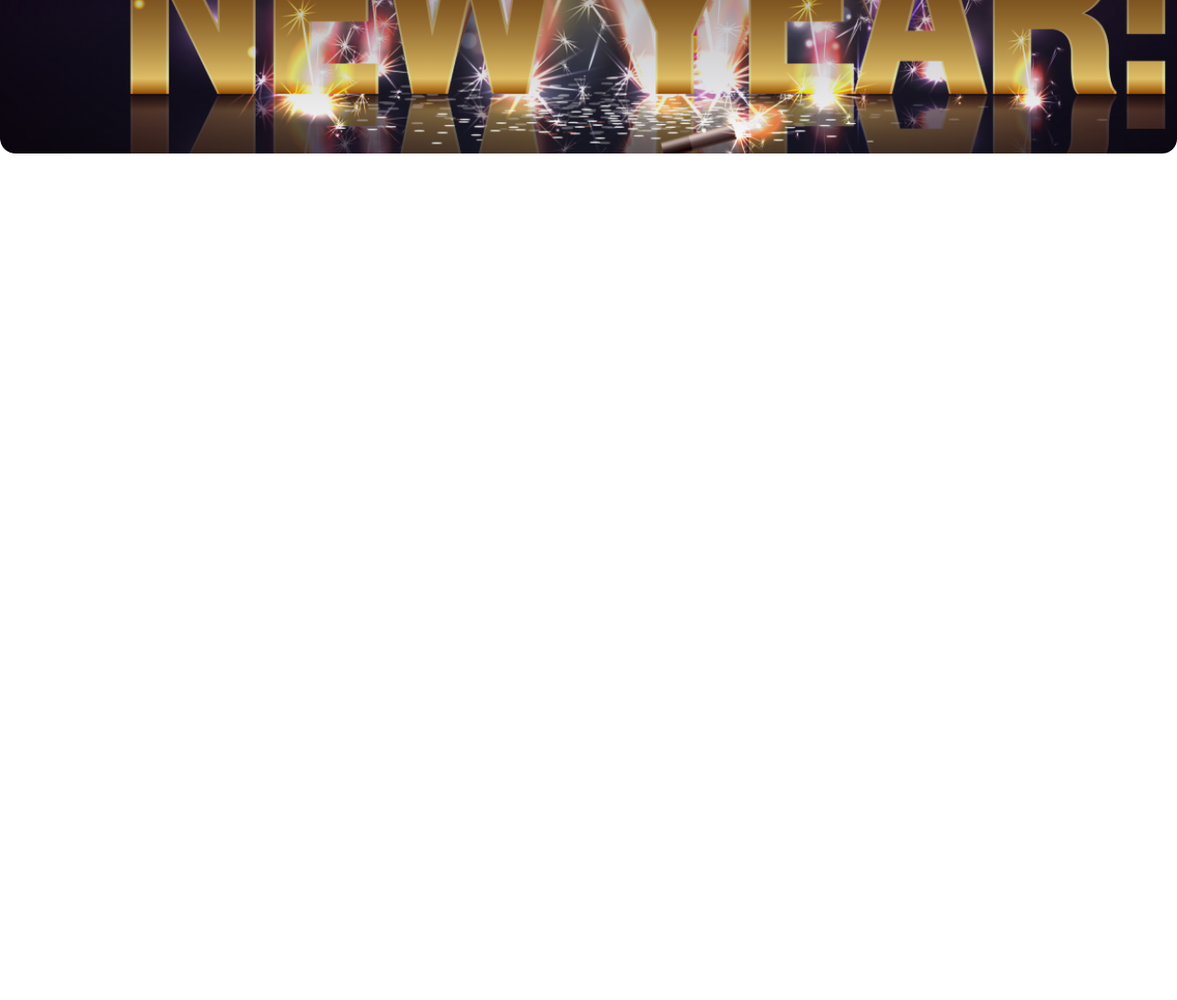
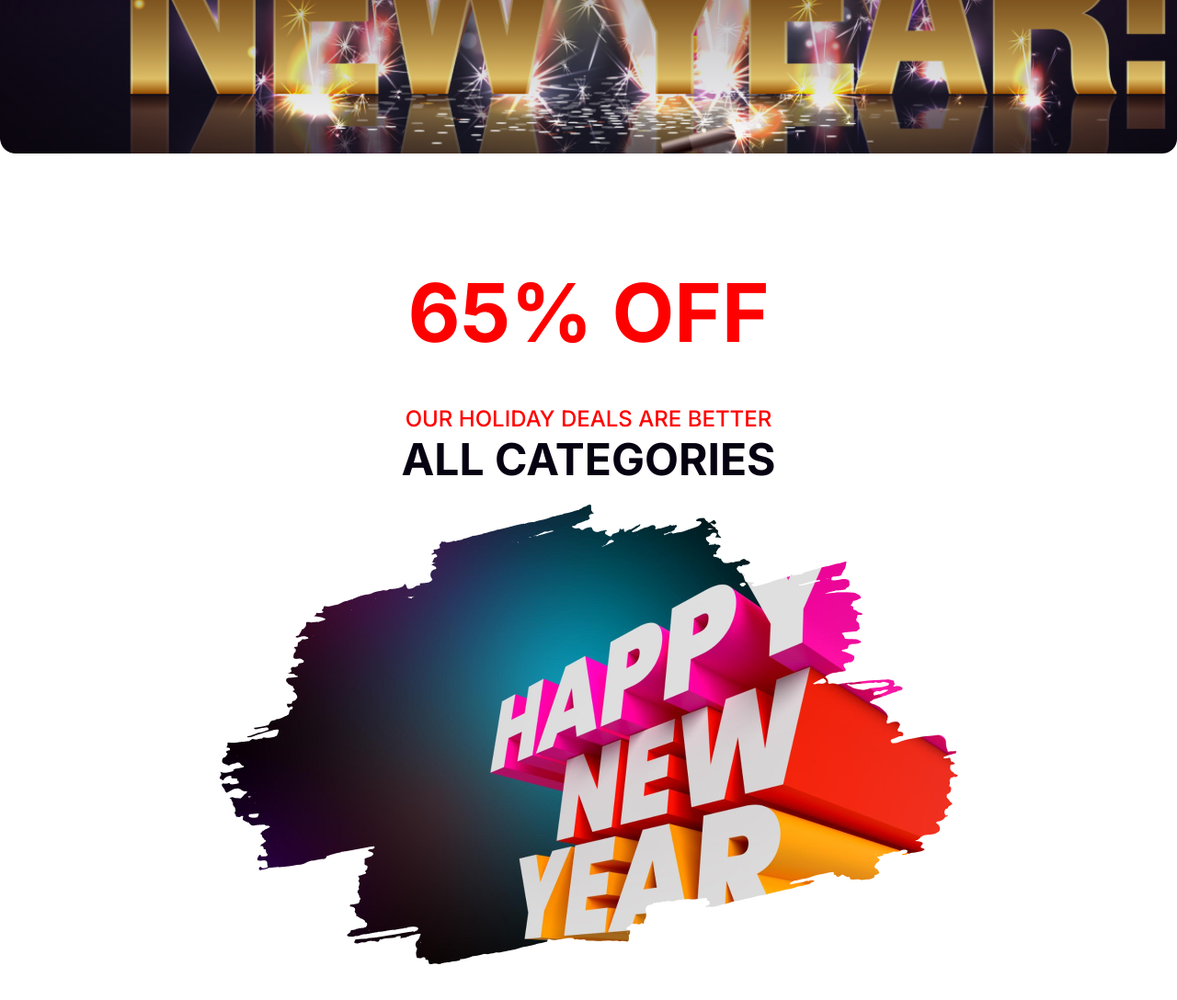
Before and after one commit to AsifaJahanSafa/new-year-new-me-sollution, a plain HTML site: page index.html in a window 1280 px wide. Shown: the part 500-1588 px from the top of the page at 92% size. Before the commit the page ends 800 px from the top, so only its background shows below. Drawn offline with Linux system fonts and the light colour scheme.

Commit message:
added discount container

```diff
--- a/index.html
+++ b/index.html
@@ -11,9 +11,21 @@
         <div class="banner-container">
             <p class="banner-greetings Merriweather-font">Happy New Year</p>
             <h2 class="banner-title Merriweather-font">New Year Party <br> Celebration</h2>
+        </div>
+    </header>
+    <main>
+        <!-- 65% off -->
+         <div class="discount-container">
+            <div>
+                <h3 class="Inter-font">65% OFF</h3>
+            <p class="Inter-font">OUR HOLIDAY DEALS ARE BETTER</p>
+            <h4 class="Inter-font">ALL CATEGORIES</h4>
             </div>
-    </header>
-    <main></main>
+
+            <img src="./resources/New Year Photo.png" alt="">
+
+         </div>
+    </main>
     <footer></footer>
 </body>
 </html>
--- a/styles/styles.css
+++ b/styles/styles.css
@@ -57,3 +57,49 @@ font-weight: 900;
 line-height: 95px;
 
 }
+
+
+/* discount-0f-65%-container */
+
+.discount-container{
+    display:flex;
+    flex-direction:column;
+    align-items: center;
+    justify-content: center;
+    margin-top: 120px;
+    margin-bottom: 71px;
+
+
+}
+
+.discount-container h3{
+    color: #F00;
+text-align: center;
+
+font-size: 88px;
+font-style: normal;
+font-weight: 700;
+line-height: normal;
+margin-bottom: 48px;
+}
+
+
+.discount-container p{
+    color: #F00;
+    text-align: center;
+    font-family: Inter;
+    font-size: 24px;
+    font-style: normal;
+    font-weight: 500;
+    line-height: normal;
+}
+.discount-container h4{
+    color: #070211;
+text-align: center;
+
+font-size: 48px;
+font-style: normal;
+font-weight: 700;
+line-height: normal;
+margin-bottom: 20px;
+}
```
